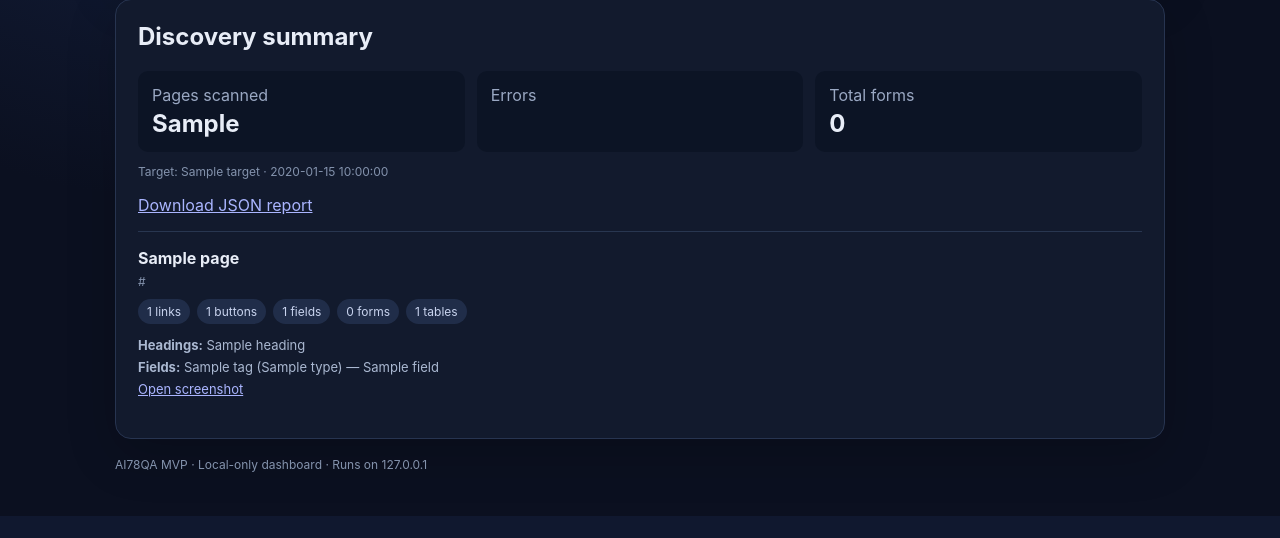
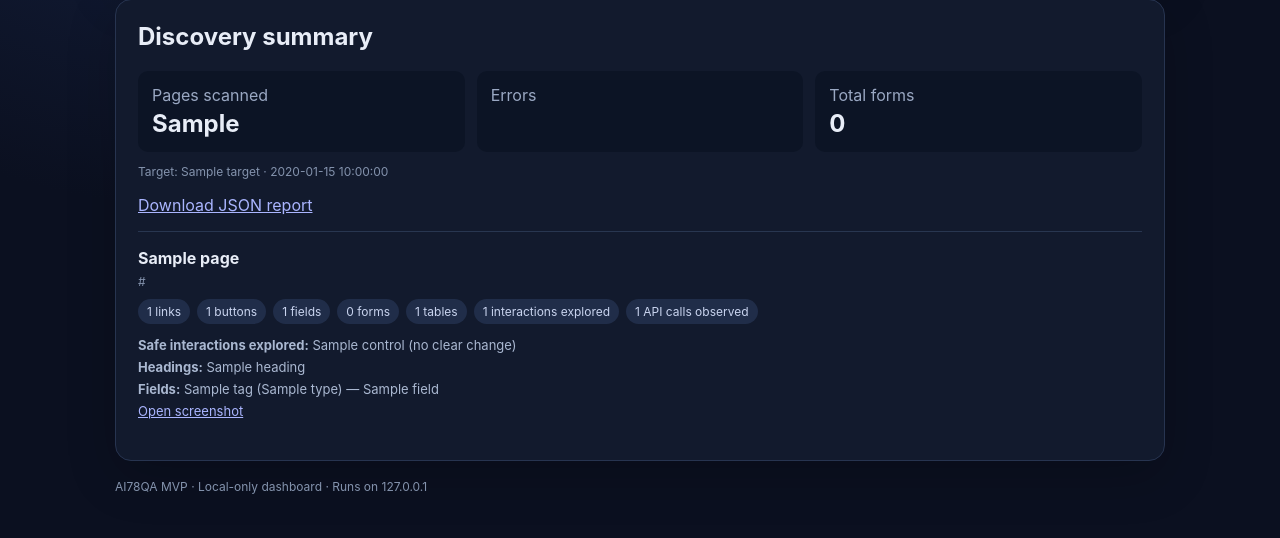
Before and after one commit to SanFlash/AI78QA, a Flask app: template mvp/templates/index.html in a window 1280 px wide. Shown: the part 396-934 px from the top of the page. Before the commit the page ends 912 px from the top, so only its background shows below. Run offline with Flask 3, Linux system fonts and the light colour scheme; the template is opened without the code that fills it: most values are stand-ins (such as "Sample title", 1, 10 or a date in 2020).

Commit message:
feat(mvp): show interactive exploration and API discovery metrics

```diff
--- a/mvp/templates/index.html
+++ b/mvp/templates/index.html
@@ -70,8 +70,9 @@
         <div class="chips">
           <span class="chip">{{page.links|length}} links</span><span class="chip">{{page.buttons|length}} buttons</span>
           <span class="chip">{{page.fields|length}} fields</span><span class="chip">{{page.forms|length}} forms</span>
-          <span class="chip">{{page.tables|length}} tables</span>
+          <span class="chip">{{page.tables|length}} tables</span><span class="chip">{{page.interactive_exploration|length}} interactions explored</span><span class="chip">{{page.api_requests|length}} API calls observed</span>
         </div>
+        {% if page.interactive_exploration %}<div class="detail"><b>Safe interactions explored:</b> {% for action in page.interactive_exploration[:10] %}{{action.control or "Unnamed control"}}{% if action.observed_change %} (state changed){% else %} (no clear change){% endif %}{% if not loop.last %}; {% endif %}{% endfor %}</div>{% endif %}
         {% if page.headings %}<div class="detail"><b>Headings:</b> {{page.headings|join(' · ')}}</div>{% endif %}
         {% if page.fields %}<div class="detail"><b>Fields:</b> {% for field in page.fields[:12] %}{{field.tag}}{% if field.type %} ({{field.type}}){% endif %} — {{field.name or field.id or field.placeholder or field.ariaLabel or 'unnamed'}}{% if not loop.last %}; {% endif %}{% endfor %}</div>{% endif %}
         {% if page.screenshot %}<div class="detail"><a href="/reports/{{page.screenshot}}" target="_blank">Open screenshot</a></div>{% endif %}
```
